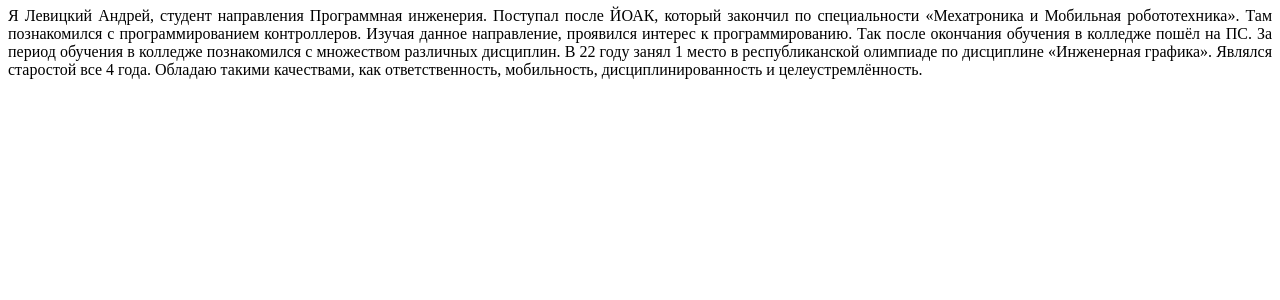
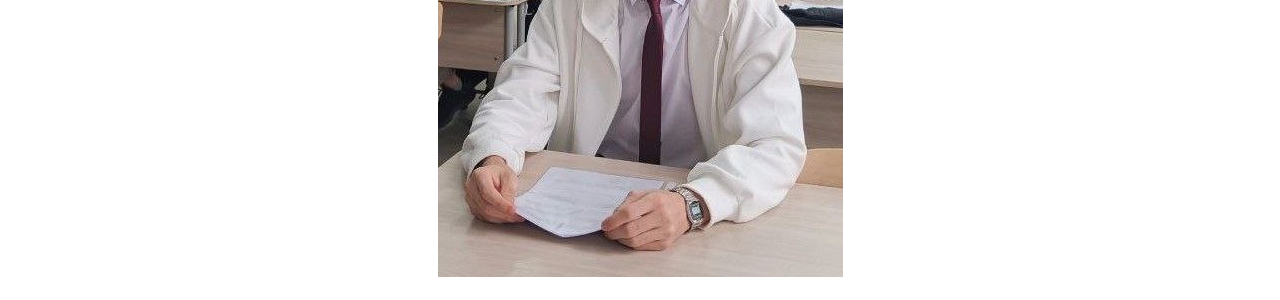
Before and after one commit to Leviitskii/web-2025, a plain HTML site: page Levitskii_Andrei.html in a window 1280 px wide. Shown: the part 307-607 px from the top of the page. Drawn offline with Linux system fonts and the light colour scheme.

Commit message:
modified:   Levitskii_Andrei.html

```diff
--- a/Levitskii_Andrei.html
+++ b/Levitskii_Andrei.html
@@ -7,7 +7,7 @@
 </head>
 <body>
 
-    <h1 align="center"><image src="C:\Users\PDA\Downloads\Photo_Levitskii_Andrei.jpg"></h1>
+    <h1 align="center"><image src="Photo_Levitskii_Andrei.jpg"></h1>
     <h1 align="center">Группа ПС-12</h1>
     <h1 align="center">ПГТУ</h1>
     <h1 align="center">О себе</h1>
```
Also changed, not shown: Photo_Levitskii_Andrei.jpg (added).
